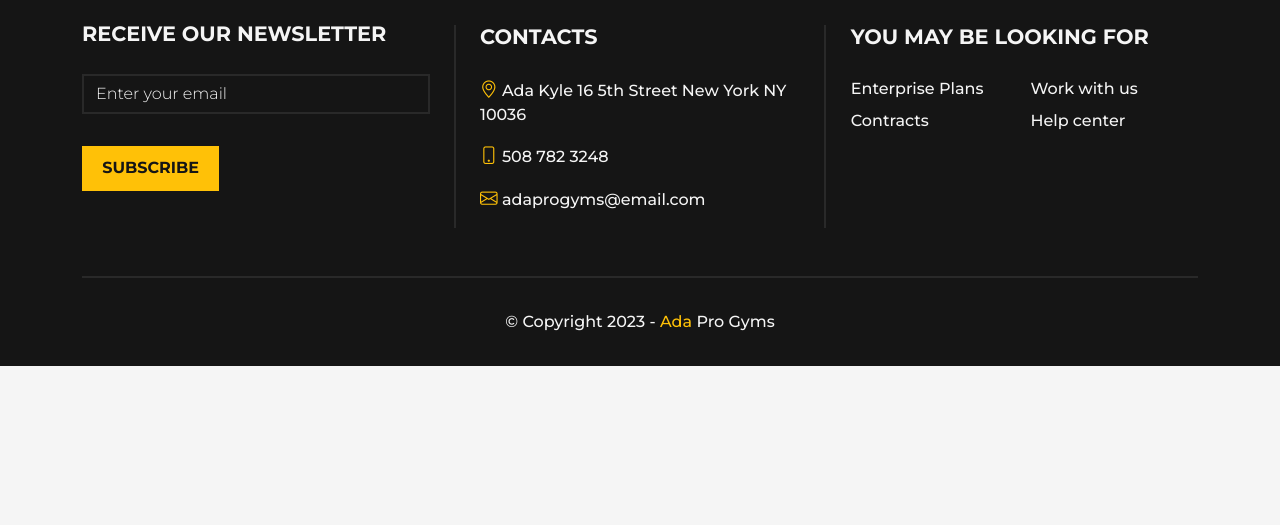
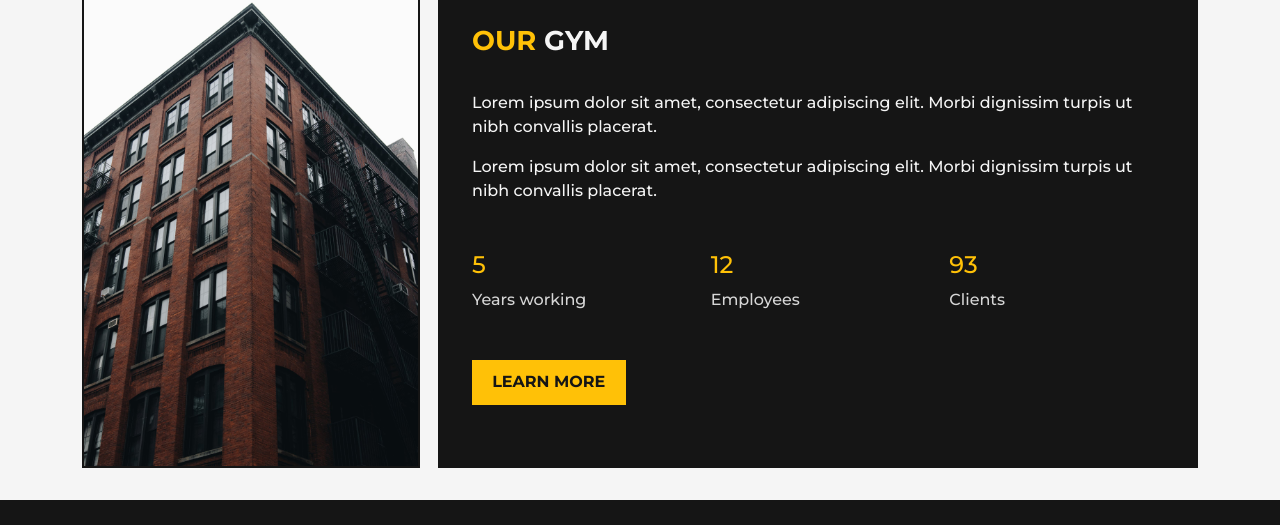
Before and after one commit to rafaeljosecomputacao/gym-bootstrap, a plain HTML site: page index.html in a window 1280 px wide. Shown: the part 1926-2451 px from the top of the page. Before the commit the page ends 2292 px from the top, so only its background shows below. Drawn offline with nearby package versions, Linux system fonts and the light colour scheme.

Commit message:
update-about-section

```diff
--- a/css/style.css
+++ b/css/style.css
@@ -14,6 +14,10 @@
 * {
     font-family: 'Montserrat', sans-serif;
     font-weight: 500;
+}
+
+html {
+    scroll-behavior: smooth;
 }
 
 body {
@@ -145,6 +149,8 @@ body {
     margin-bottom: 1em;
     border-radius: 0;
     border: 2px solid var(--dark-color);
+    cursor: pointer;
+    transition: .5s;
 }
 
 #plans-container .card-title {
@@ -183,6 +189,8 @@ body {
     margin-bottom: 1em;
     border-radius: 0;
     border: 2px solid var(--dark-color);
+    cursor: pointer;
+    transition: .5s;
 }
 
 #experience-container img {
@@ -242,30 +250,68 @@ body {
     font-size: 1.2em;
 }
 
-/* Info Section */
-#info-banner {
-    align-items: center;
-    display: flex;
+
+/* About Section */
+#about-section {
+    margin-top: 2em;
+    margin-bottom: 2em;
+}
+
+.about-title {
+    text-align: left;
+    border-left: 4px solid var(--primary-color);
+}
+
+#about-container {
+    margin-top: 2em;
+}
+
+#about-banner {
     margin-bottom: 1em;
 }
 
-#info-content {
-    margin-bottom: 2em;
-    padding: 1em;
+#about-banner img {
+    cursor: pointer;
+    transition: .5s;
+    border: 2px solid var(--dark-color);
 }
 
-#info-content button {
-    margin-bottom: 0;
+#about-content {
+    padding: 2em 1em;
+    color: var(--primary-txt-color);
+    cursor: pointer;
+    transition: .5s;
+    border: 2px solid var(--dark-color);
 }
 
-#info-numbers {
+#about-content h3 {
+    font-weight: 700;
+    margin-bottom: 1em;
+}
+
+#about-content span {
+    font-weight: 700;
+}
+
+#about-content button {
+    border-radius: 0;
+    font-weight: 700;
+    color: var(--dark-color);
+    padding: 0.6em 1.2em;
+}
+
+#about-numbers {
     margin: 1em 0;
 }
 
-#info-numbers h3 {
-    font-size: 2em;
+#about-numbers h4 {
+    font-size: 1.5em;
+    color: var(--primary-color);
 }
 
+#about-numbers p {
+    color: var(--light-color);
+}
 
 /* Footer */
 #footer {
@@ -394,14 +440,37 @@ body {
         opacity: 0;
     }
 
-    #info-banner {
+
+    /* About Section */
+    #about-section {
+        margin-top: -1em;
+    }
+
+    #about-banner {
         margin-bottom: 0;
     }
 
-    #info-content {
-        padding: 2.5em;
+    #about-banner .img-fluid {
+        max-width: 95%;
     }
 
+    #about-content {
+        margin-left: -12px;
+        padding: 1em;
+    }
+
+    #about-content h3 {
+        font-size: 1.1em;
+        margin-bottom: 0.4em;
+    }
+
+    #about-numbers {
+        margin: 0.4em 0;
+    }
+
+    #about-numbers h4 {
+        font-size: 1.1em;
+    }
 
     /* Footer */
     #news-container,
@@ -463,6 +532,34 @@ body {
         border-color: var(--primary-color);
     }
 
+    /* About Section */
+    #about-banner img:hover {
+        border-color: var(--primary-color);
+    }
+
+    #about-content:hover {
+        border-color: var(--primary-color);
+    }
+
+    #about-content {
+        padding: 2em;
+        display: flex;
+        align-items: center;
+    }
+
+    #about-content h3 {
+        font-size: 1.7em;
+        margin-bottom: 1.2em;
+    }
+
+    #about-numbers {
+        margin: 2em 0;
+    }
+
+    #about-numbers h4 {
+        font-size: 1.5em;
+    }
+
     /* Footer */
     #footer-brand {
         margin-bottom: 0.8em;
--- a/index.html
+++ b/index.html
@@ -207,52 +207,57 @@
                 </div>
             </div>
         </div>
-    </div>
-    Info Section
-    <div class="container">
-        <div class="col-12">
-            <h2 class="title txt-primary">Important details</h2>
-            <p class="subtitle txt-secondary">
-                Lorem ipsum dolor sit amet, consectetur adipiscing elit.
+    </div>-->
+    <!-- About Section -->
+    <section class="container" id="about-section">
+        <div class="about-title">
+            <h2 class="text-uppercase title">A little about us</h2>
+            <p class="subtitle">
+                Lorem ipsum dolor sit amet consectetur adipisicing elit
             </p>
         </div>
-        <div class="col-12">
+        <div id="about-container">
             <div class="row">
-                <div class="col-12 col-md-5" id="info-banner">
-                    <img src="img/building.jpg" alt="Gym building" class="img-fluid" />
+                <div class="col-12 col-md-5 col-lg-4" id="about-banner">
+                    <img src="img/about-banner.jpg" alt="Ada Pro Gyms Building" class="img-fluid">
                 </div>
-                <div class="col-12 col-md-7 bg-secondary-color" id="info-content">
+                <div class="col-12 col-md-7 col-lg-8 secondary-bg-color" id="about-content">
                     <div class="row">
                         <div class="col-12">
-                            <h2 class="title txt-primary">About our company</h2>
-                            <p class="subtitle txt-secondary">
-                                Lorem ipsum dolor sit amet, consectetur adipiscing elit. Morbi dignissim turpis ut nibh convallis placerat. Nulla sit amet ligula mollis, aliquam orci vitae, tincidunt ante. Curabitur sed cursus eros.
+                            <h3 class="text-uppercase">
+                                <span class="text-warning">Our</span> Gym
+                            </h3>
+                            <p>
+                                Lorem ipsum dolor sit amet, consectetur adipiscing elit. Morbi dignissim turpis ut nibh convallis placerat.
+                            </p>
+                            <p>
+                                Lorem ipsum dolor sit amet, consectetur adipiscing elit. Morbi dignissim turpis ut nibh convallis placerat.
                             </p>
                         </div>
-                        <div class="col-12" id="info-numbers">
+                        <div class="col-12" id="about-numbers">
                             <div class="row">
                                 <div class="col-4">
-                                    <h3 class="txt-primary">10</h3>
-                                    <p class="txt-secondary">Years working</p>
+                                    <h4>5</h4>
+                                    <p>Years working</p>
                                 </div>
                                 <div class="col-4">
-                                    <h3 class="txt-primary">21</h3>
-                                    <p class="txt-secondary">Employees</p>
+                                    <h4>12</h4>
+                                    <p>Employees</p>
                                 </div>
                                 <div class="col-4">
-                                    <h3 class="txt-primary">320</h3>
-                                    <p class="txt-secondary">Clients</p>
+                                    <h4>93</h4>
+                                    <p>Clients</p>
                                 </div>
                             </div>
                         </div>
                         <div class="col-12">
-                            <button class="btn btn-dark">Learn more</button>
+                            <button type="submit" class="btn btn-warning text-uppercase">Learn More</button>
                         </div>
                     </div>
                 </div>
             </div>
         </div>
-    </div>-->
+    </section>
     <!-- Footer -->
     <footer class="container-fluid secondary-bg-color" id="footer">
         <div class="container">
@@ -283,9 +288,9 @@
                     </div>
                     <div class="col-12 col-md-4" id="contact-container">
                         <h5>Contacts</h5>
-                        <p><i class="bi bi-geo-alt"></i> Ada Kyle 16 5th Street New York NY 10036</p>
-                        <p><i class="bi bi-phone"></i> 508 782 3248</p>
-                        <p><i class="bi bi-envelope"></i> adaprogyms@email.com</p>
+                        <p><i class="bi bi-geo-alt pe-2"></i>Main 5th Street New York</p>
+                        <p><i class="bi bi-phone pe-2"></i>508 782 3248</p>
+                        <p><i class="bi bi-envelope pe-2"></i>adaprogyms@email.com</p>
                     </div>
                     <div class="col-12 col-md-4 mb-0" id="links-container">
                         <div class="row">
```
Also changed, not shown: img/about-banner.jpg (added), img/building.jpg (deleted).
